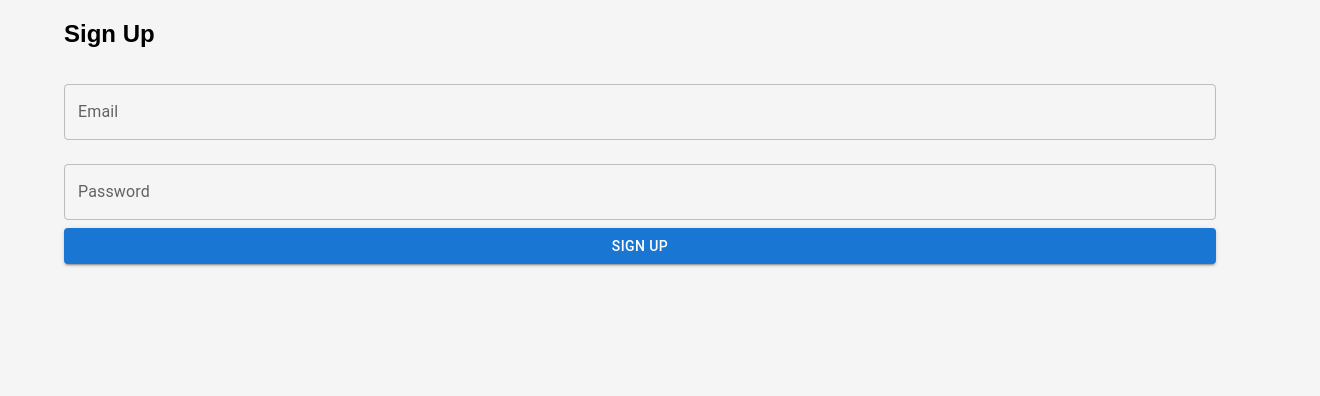
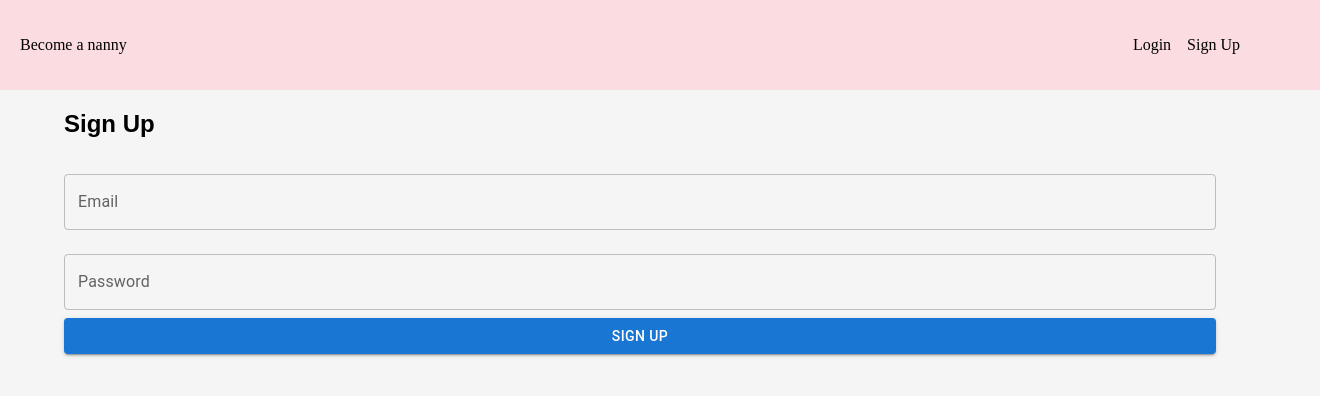
Before and after one commit to zhushelly/bunny-nanny, a React (Create React App) app: page /signup in a window 1280 px wide. Shown: the top 396 px of the page, 1320 px wide, since content can reach past the window. Built offline with nearby package versions, Linux system fonts and the light colour scheme.

Commit message:
header in login and signup

```diff
--- a/src/components/Login.js
+++ b/src/components/Login.js
@@ -21,8 +21,10 @@ const Login = () => {
   };
 
   return (
+    <div>
+    <Header />
     <Container>
-        <Header />
+
       <h2>Login</h2>
       <form onSubmit={handleLogin}>
         <TextField
@@ -46,6 +48,7 @@ const Login = () => {
         </Button>
       </form>
     </Container>
+    </div>
   );
 };
 
--- a/src/components/SignUp.js
+++ b/src/components/SignUp.js
@@ -3,6 +3,7 @@ import { useNavigate, Link } from "react-router-dom";
 import { auth } from "../firebase";
 import { createUserWithEmailAndPassword } from "firebase/auth";
 import { TextField, Button, Container } from "@mui/material";
+import Header from "./Header";
 
 
 const SignUp = () => {
@@ -22,6 +23,8 @@ const SignUp = () => {
   };
 
   return (
+    <div>
+        <Header />
     <Container>
       <h2>Sign Up</h2>
       <form onSubmit={handleSignUp}>
@@ -44,6 +47,7 @@ const SignUp = () => {
         <Button type="submit" variant="contained" color="primary">Sign Up</Button>
       </form>
     </Container>
+    </div>
   );
 };
 
```
